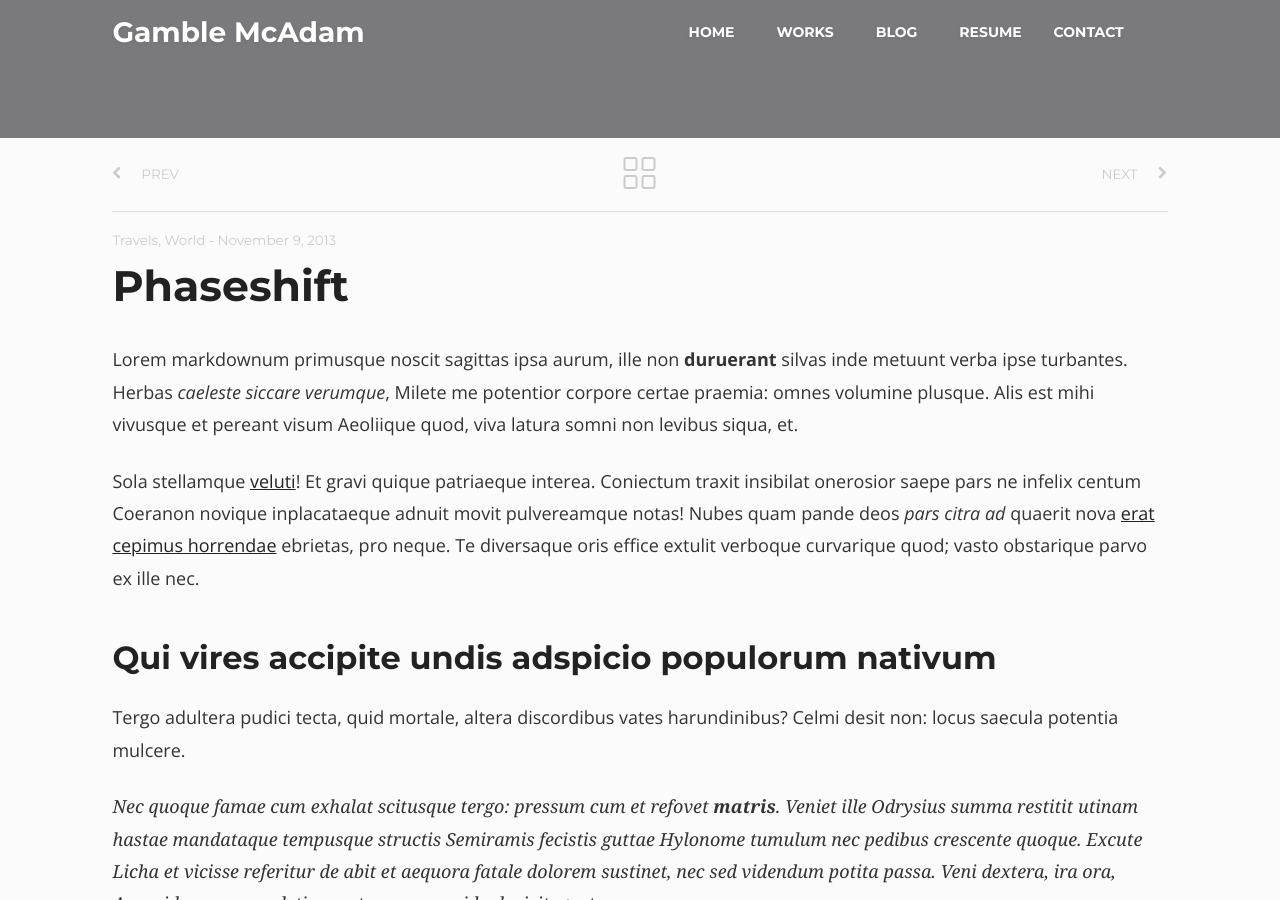
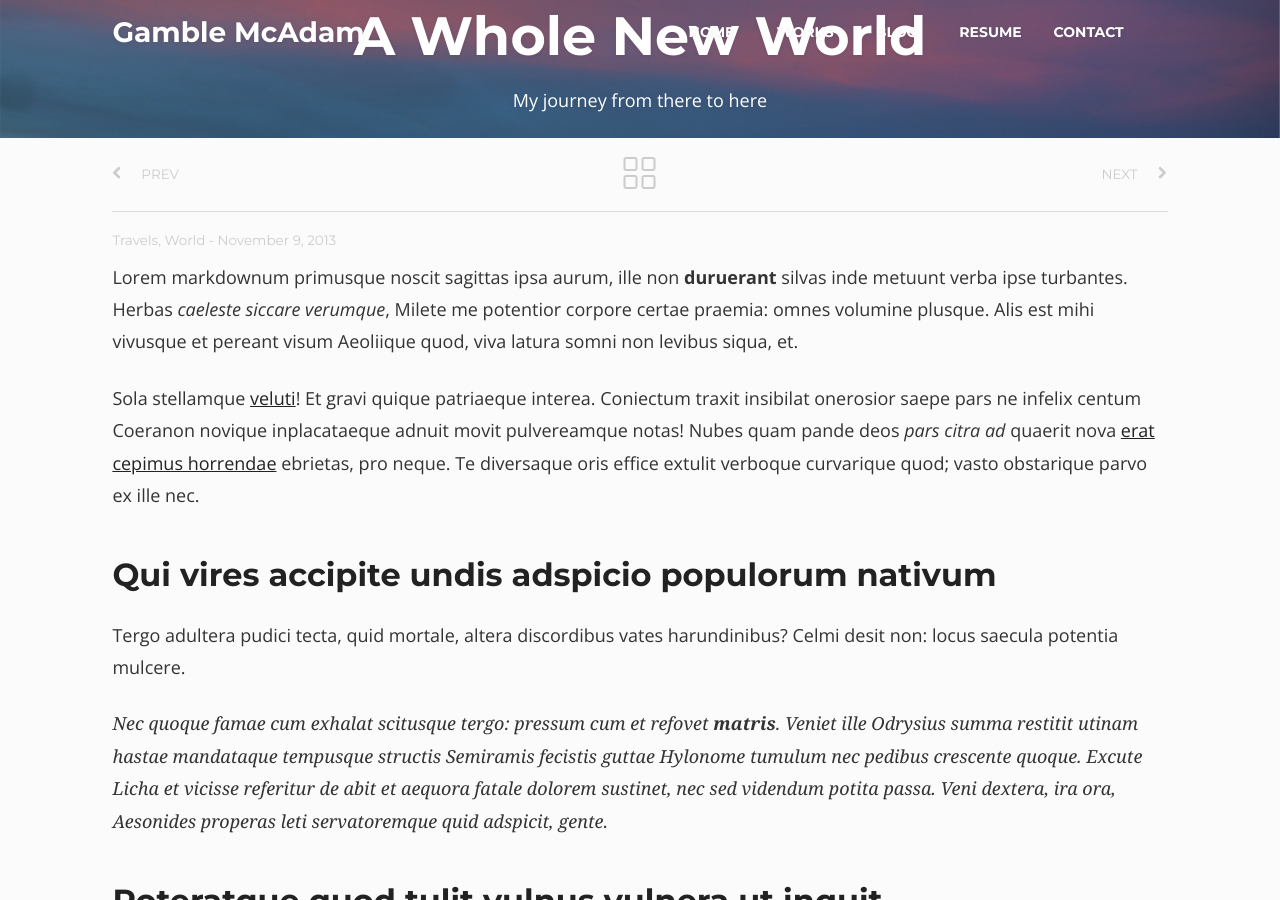
Before and after one commit to Gamble715/Gamble715.github.io, a Jekyll site: the page built from _posts/2014-12-10-welcome-to-jekyll.md, in a window 1280 px wide and 900 px high, scrolled down 462 px. Built offline with Jekyll 4.4.1, drawn with Linux system fonts in a browser that asks for light colours.

Commit message:
Blog image

```diff
--- a/_layouts/post.html
+++ b/_layouts/post.html
@@ -3,26 +3,12 @@ layout: default
 ---
 <main role="main" class="single single-post">
 			<div id="intro-wrap">
-				<div id="intro" class="preload darken" data-autoplay="5000" data-navigation="true" data-pagination="true" data-transition="fade">
-					<div class="intro-item" style="background-image: url(http://placehold.it/1800x600/ddd/fff&text=Beetle%20image);">
-						<div class="photocaption">
-							<h4>Photography by <a href="http://danielezedda.com/">Daniele Zedda</a></h4>
-						</div><!-- photocaption -->
-					</div>
-					<div class="intro-item" style="background-image: url(http://placehold.it/1800x600/ddd/fff&text=Beetle%20image);">
-						<div class="photocaption">
-							<h4>Photography by <a href="http://danielezedda.com/">Daniele Zedda</a></h4>
-						</div><!-- photocaption -->
-					</div>
-					<div class="intro-item" style="background-image: url(http://placehold.it/1800x600/ddd/fff&text=Beetle%20image);">
-						<div class="photocaption">
-							<h4>Photography by <a href="http://danielezedda.com/">Daniele Zedda</a></h4>
-						</div><!-- photocaption -->
-					</div>
-					<div class="intro-item" style="background-image: url(http://placehold.it/1800x600/ddd/fff&text=Beetle%20image);">
-						<div class="photocaption">
-							<h4>Photography by <a href="http://danielezedda.com/">Daniele Zedda</a></h4>
-						</div><!-- photocaption -->
+				<div id="intro" class="preload darken">
+					<div class="intro-item" style="background-image: url({{page.image}});">
+						<div class="caption">
+							<h2>{{page.title}}</h2>
+							<p>{{page.subtitle}}</p>
+						</div><!-- caption -->
 					</div>
 				</div><!-- intro -->
 			</div><!-- intro-wrap -->
@@ -48,7 +34,6 @@ layout: default
 								{% endif %}
 							{% endfor %}
 							 - <time datetime="2013-11-09">November 9, 2013</time></h5>
-							<h1>{{ page.title }}</h1>
 							{{content}}
 						</article>
 
--- a/_posts/2014-12-10-welcome-to-jekyll.md
+++ b/_posts/2014-12-10-welcome-to-jekyll.md
@@ -1,8 +1,10 @@
 ---
 layout: post
-title:  "Phaseshift"
+title:  "A Whole New World"
+subtitle: "My journey from there to here"
 date:   2014-12-10 14:26:14
 categories: jekyll update
+image: "../../images/world.jpeg"
 permalink: "/blog/first-post"
 categories: ["Travels", "World"]
 ---
```
Also changed, not shown: images/isopods.png, images/world.jpeg (added).
